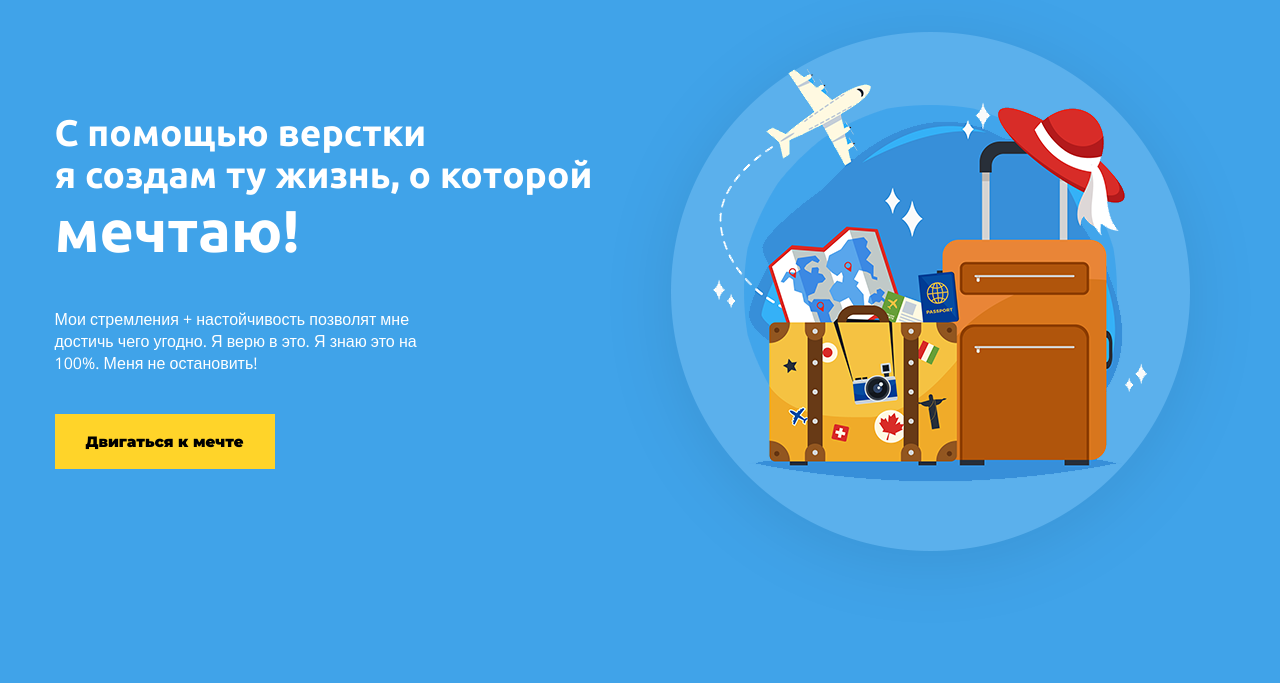
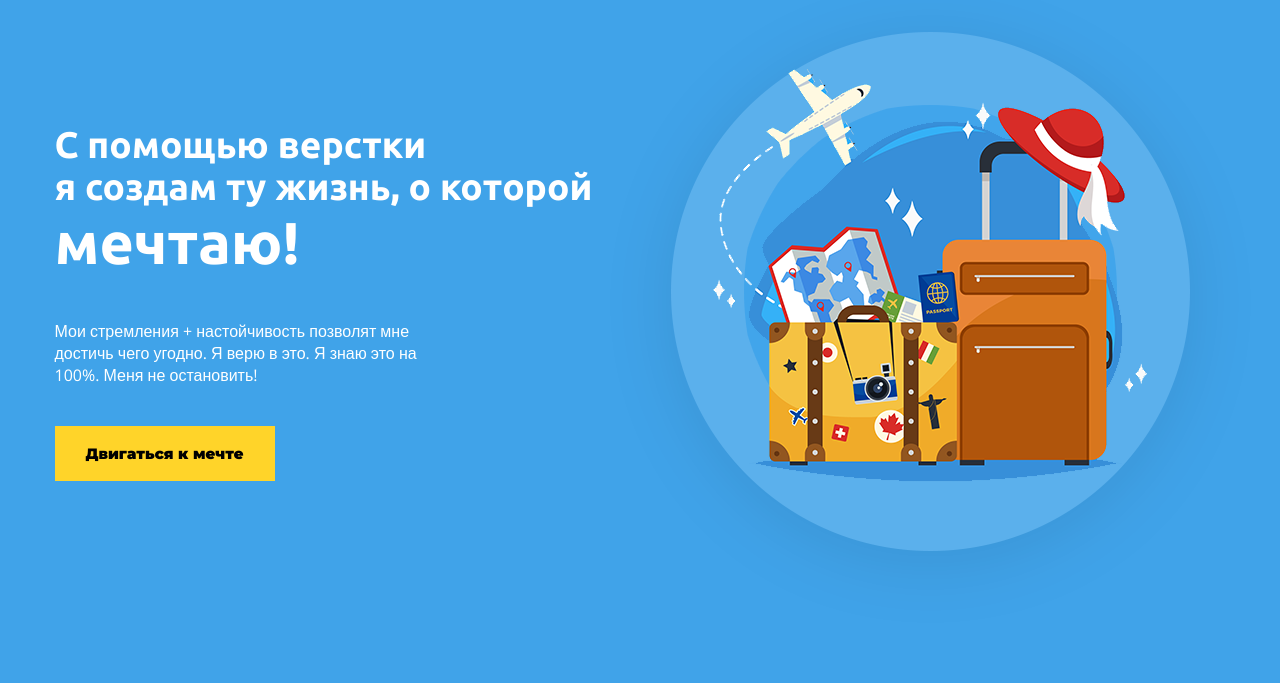
Before and after one commit to Elizabeth2001/Elizabeth2001.github.io, a plain HTML site: page hw4/index.html in a window 1280 px wide. Shown: the part 117-800 px from the top of the page. Drawn offline with nearby package versions, Linux system fonts and the light colour scheme.

Commit message:
align items to wrapper added.

```diff
--- a/hw4/css/style.css
+++ b/hw4/css/style.css
@@ -48,14 +48,8 @@ p {
 .wrapper {
     display: flex;
     align-content: space-between;
+    align-items: center;
 }
-
-
-.mini-wrapper {
-    padding-top: 130px;
-}
-
-
 
 .title {
     font-size: 37px;
```
